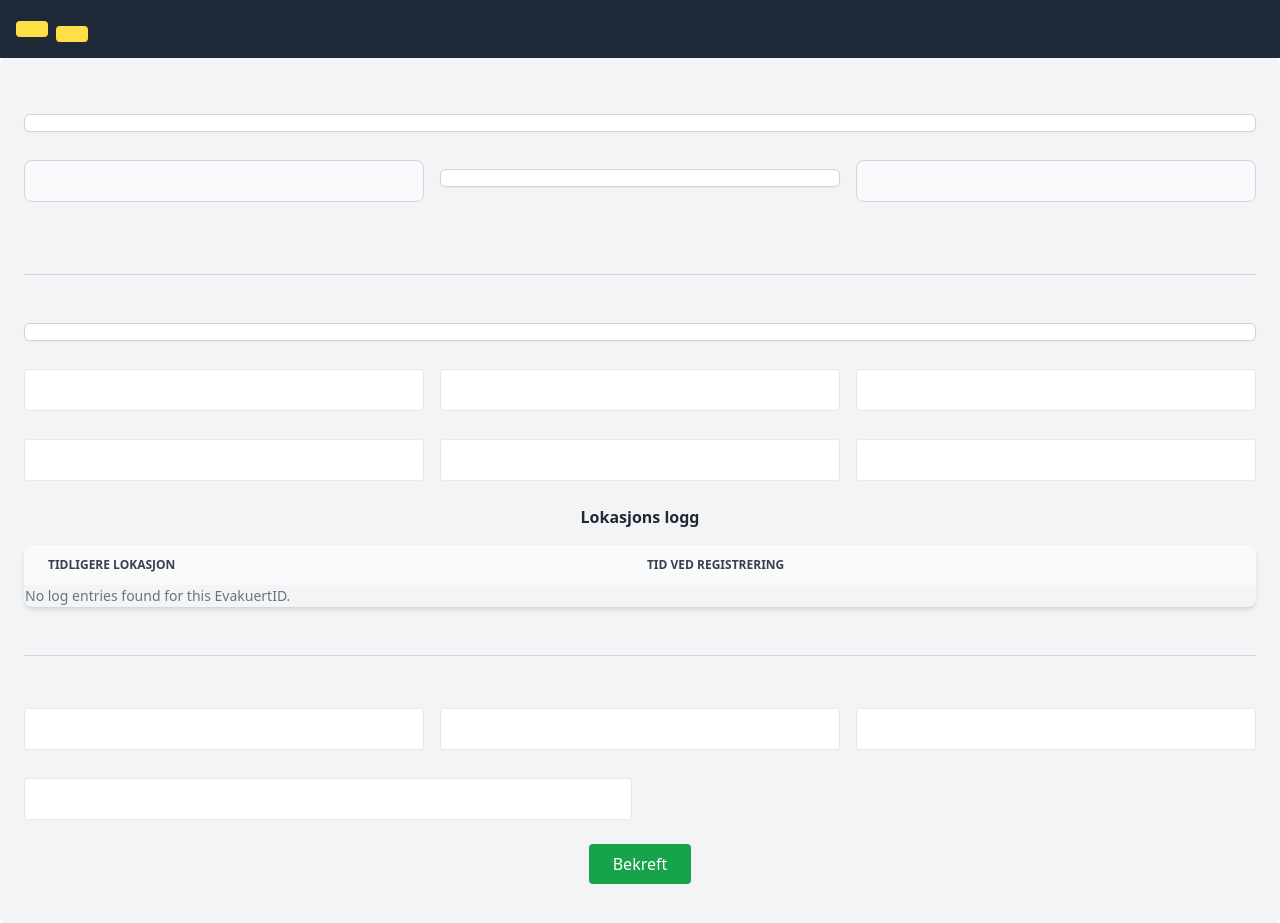
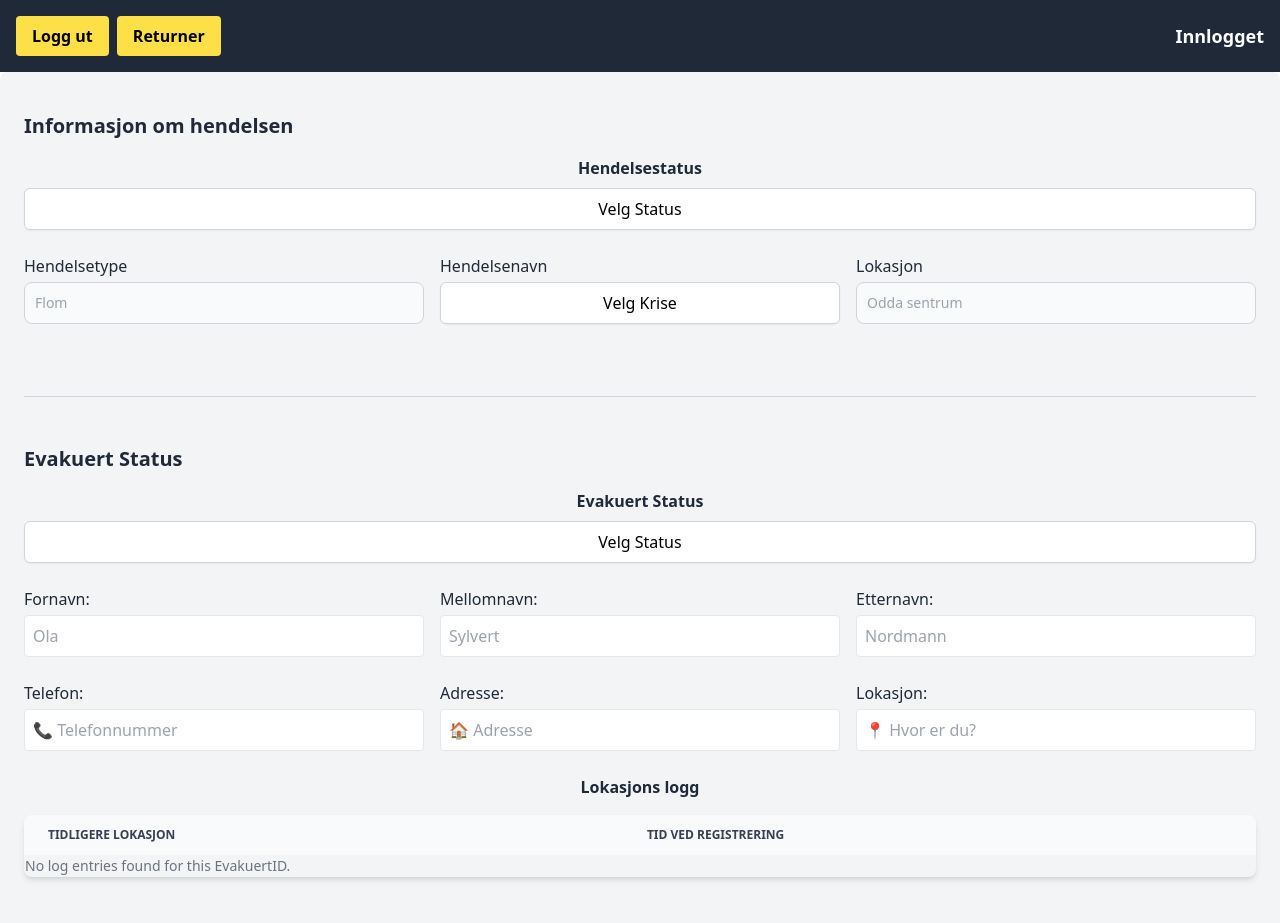
Before and after one commit to RuneU/Bachelor-Prosjekt, a Flask app: page /admin-reg/ in a window 1280 px wide. Shown: the top 923 px of the page. Before the commit the page ends 884 px from the top, so only its background shows below. Run offline with Flask 3, Linux system fonts and the light colour scheme; the visitor is signed in with stand-in values (Sample User, id 1); some libraries are stand-ins or nearby versions.

Commit message:
litt endringer

```diff
--- a/blueprints/admin_reg/routes.py
+++ b/blueprints/admin_reg/routes.py
@@ -1,14 +1,17 @@
 import sys
-from flask import Blueprint, render_template, request, redirect, url_for, jsonify
+from flask import Blueprint, render_template, request, redirect, url_for, jsonify, session
 from sql.db_connection import connection_def
 sys.dont_write_bytecode = True
 from blueprints.auth.auth import login_required
+from translations import translations
 admin_reg_bp = Blueprint('admin_reg', __name__, template_folder='../templates')
 
 @admin_reg_bp.route('/')
 @login_required
 def admin_reg():
-    return render_template("admin-reg.html")
+    lang = request.args.get('lang', session.get('lang', 'no'))
+    session['lang'] = lang
+    return render_template("admin-reg.html", t=translations.get(lang, translations['no']), lang=lang)
 
 def safe_int(value):
     """Helper function to safely convert to integer"""
@@ -17,6 +20,8 @@ def safe_int(value):
 @admin_reg_bp.route('/handle_form', methods=['POST'])
 @login_required
 def handle_form():
+    lang = request.args.get('lang', session.get('lang', 'no'))
+    session['lang'] = lang
     conn = None
     cursor = None
     try:
@@ -146,7 +151,7 @@ def handle_form():
                 evakuert_id
             ))
         conn.commit()
-        return redirect(url_for('admin_status.admin'))
+        return redirect(url_for('admin_status.admin', t=translations.get(lang, translations['no']), lang=lang))
     except ValueError as ve:
         conn.rollback()
         return f"Invalid input format: {str(ve)}", 400
@@ -235,8 +240,9 @@ def adminreg_with_id(evakuert_id):
         # Also fetch all crisis records for the dropdown.
         cursor.execute("SELECT KriseID, KriseNavn FROM Krise")
         kriser = cursor.fetchall()
-
-        return render_template("admin-reg.html", evakuert=evakuert_data, logs=logs, kriser=kriser)
+        lang = request.args.get('lang', session.get('lang', 'no'))
+        session['lang'] = lang
+        return render_template("admin-reg.html", evakuert=evakuert_data, logs=logs, kriser=kriser, t=translations.get(lang, translations['no']), lang=lang)
 
     except Exception as e:
         return f"Database error: {e}", 500
--- a/templates/admin-reg.html
+++ b/templates/admin-reg.html
@@ -14,7 +14,7 @@
 </head>
 
 <body>
-    {{ navbar_component.render_navbar(navbar) }}
+    {{ navbar_component.render_navbar(navbar, t=t) }}
 
     <main class="container mx-auto py-10 px-6 flex-grow bg-gray-100 text-gray-800 rounded-lg">
         <form method="POST" action="{{ url_for('admin_reg.handle_form') }}">
@@ -23,12 +23,12 @@
             <input type="hidden" name="kontakt_person_id" value="{{ evakuert.KontaktPersonID if evakuert else '' }}">
             <input type="hidden" name="status_id" value="{{ evakuert.StatusID if evakuert else '' }}">
 
-            {{ fill_component.render_incident_fill(evakuert, kriser) }}
+            {{ fill_component.render_incident_fill(evakuert, kriser, t=t) }}
 
             <hr class="my-12 border-t border-gray-300">
 
             <!-- Render Evakuertes Info Component -->
-            {{ evacuee_component.render_evacuee(evakuert) }}
+            {{ evacuee_component.render_evacuee(evakuert, t=t) }}
 
             <h1 class="text-l text-center font-bold mb-4">Lokasjons logg</h1>
             <div class="">
@@ -38,7 +38,7 @@
             <hr class="my-12 border-t border-gray-300">
 
             <!-- Render Kontaktperson Info Component -->
-            {{ contact_component.render_contactperson(evakuert) }}
+            {{ contact_component.render_contactperson(evakuert, t=t) }}
 
             <div class="text-center">
                 <button type="submit" class="bg-green-600 text-white px-6 py-2 rounded">Bekreft</button>
```
Also changed, not shown: blueprints/admin_inc/routes.py (+6 -4 lines).
